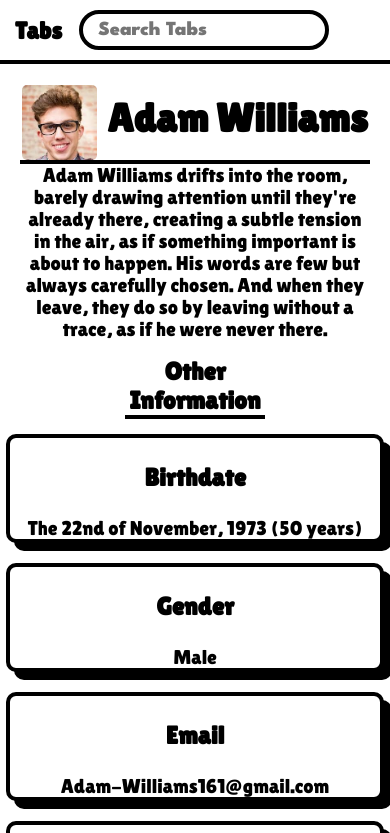
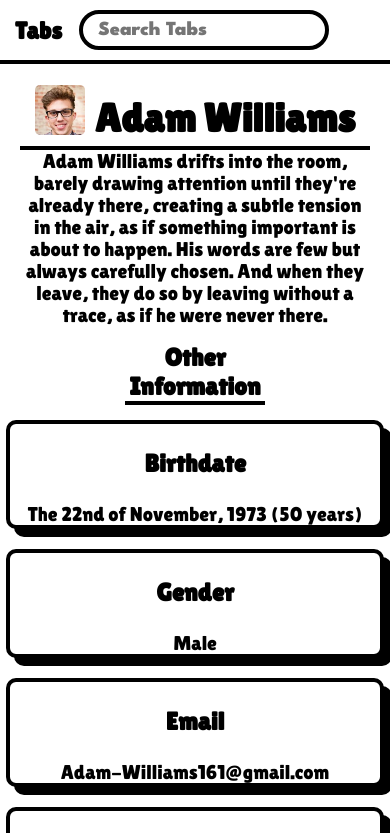
Before and after one commit to vertmit/tabs, a plain HTML site: page profile.html in a window 390 px wide. Shown: the top 833 px of the page. Drawn offline with Linux system fonts and the light colour scheme.

Commit message:
scale profile pfp

```diff
--- a/styles/profile.css
+++ b/styles/profile.css
@@ -116,6 +116,10 @@
 }
 
 @media screen and (max-width: 655px) {
+    #pfp {
+        width: 50px;
+        height: 50px;
+    }
     #profileName {
         font-size: 40px;
     }
```
